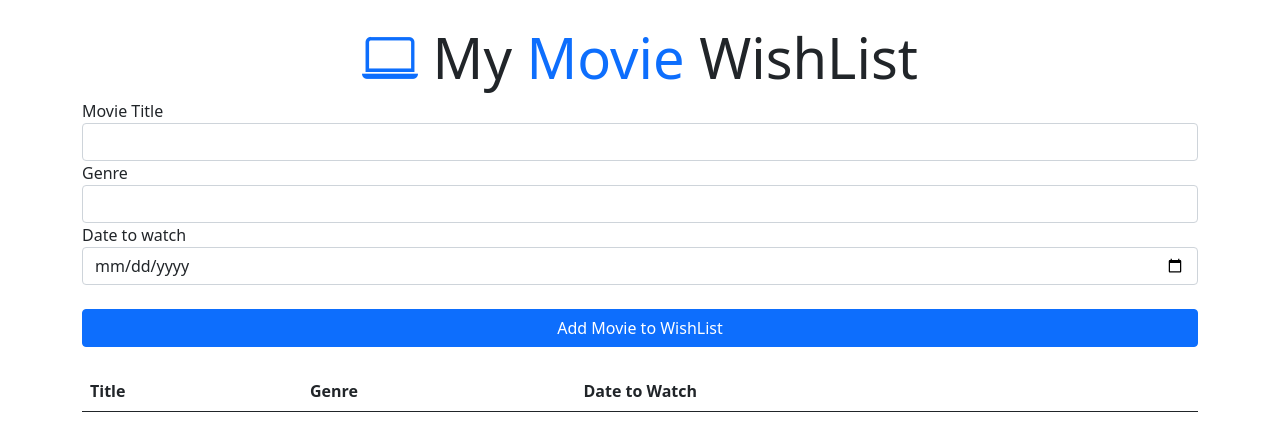
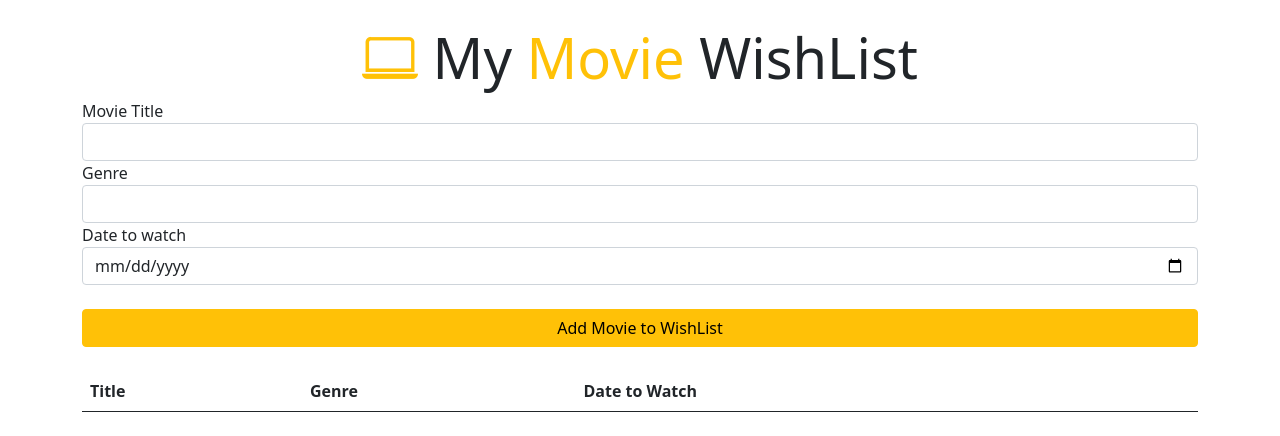
Before and after one commit to TejasSathe010/Movie-WishList, a plain HTML site: page index.html in a window 1280 px wide. Drawn offline with nearby package versions, Linux system fonts and the light colour scheme.

Commit message:
Change color primary to warning

```diff
--- a/index.html
+++ b/index.html
@@ -10,7 +10,7 @@
 </head>
 <body>
     <div class="container mt-4">
-        <h1 class="display-4 text-center"><i class="bi bi-laptop text-primary"></i> My <span class="text-primary">Movie</span> WishList</h1>
+        <h1 class="display-4 text-center"><i class="bi bi-laptop text-warning"></i> My <span class="text-warning">Movie</span> WishList</h1>
         <form id="movie-form">
             <div class="form-group">
                 <label for="title">Movie Title</label>
@@ -24,7 +24,7 @@
                 <label for="date">Date to watch</label>
                 <input type="date" id="date" class="form-control">
             </div>
-            <input type="submit" value="Add Movie to WishList" class="btn btn-primary w-100 mt-4">
+            <input type="submit" value="Add Movie to WishList" class="btn btn-warning w-100 mt-4">
         </form>
 
         <table class="table table-striped mt-4">
```
